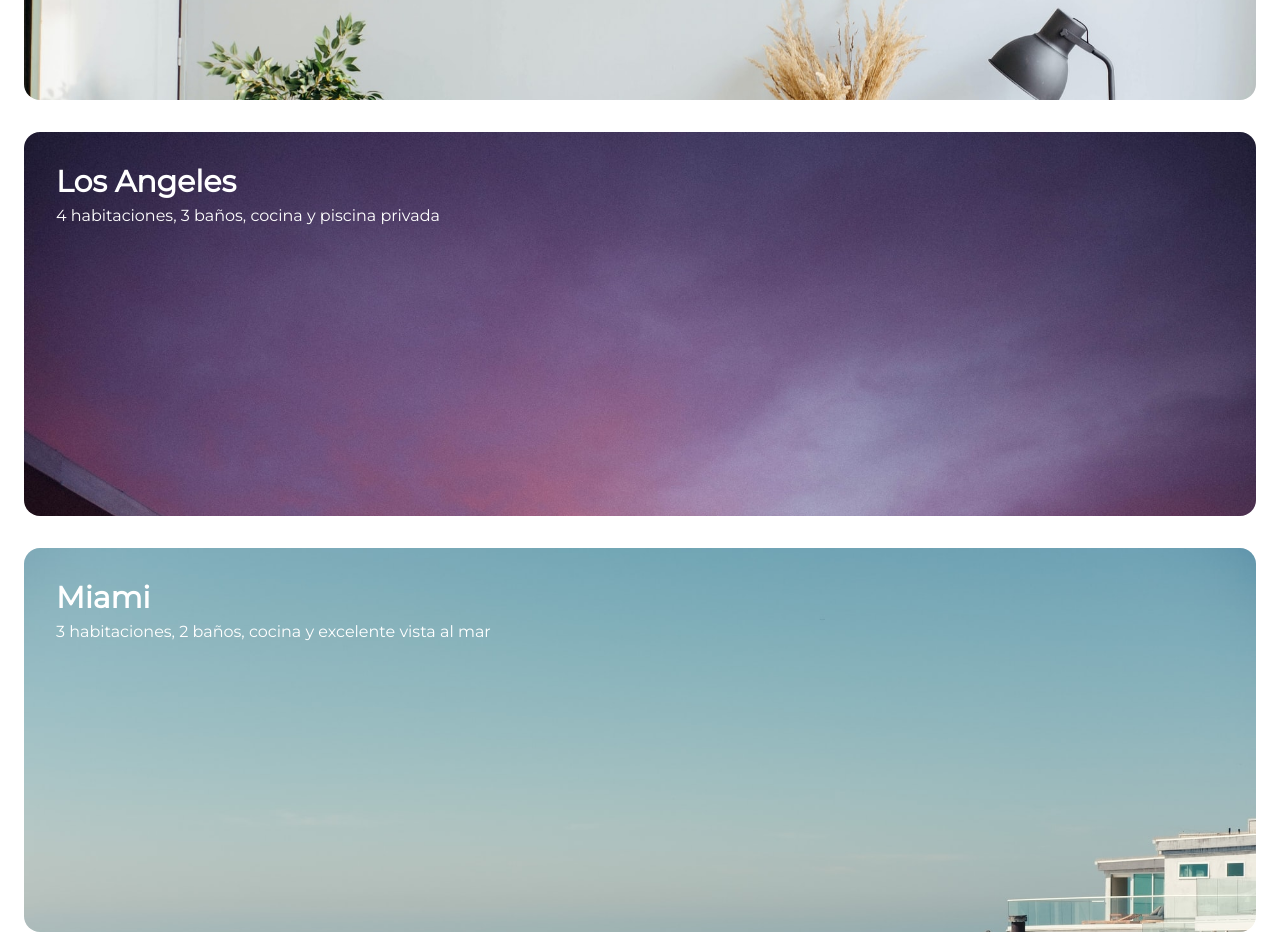
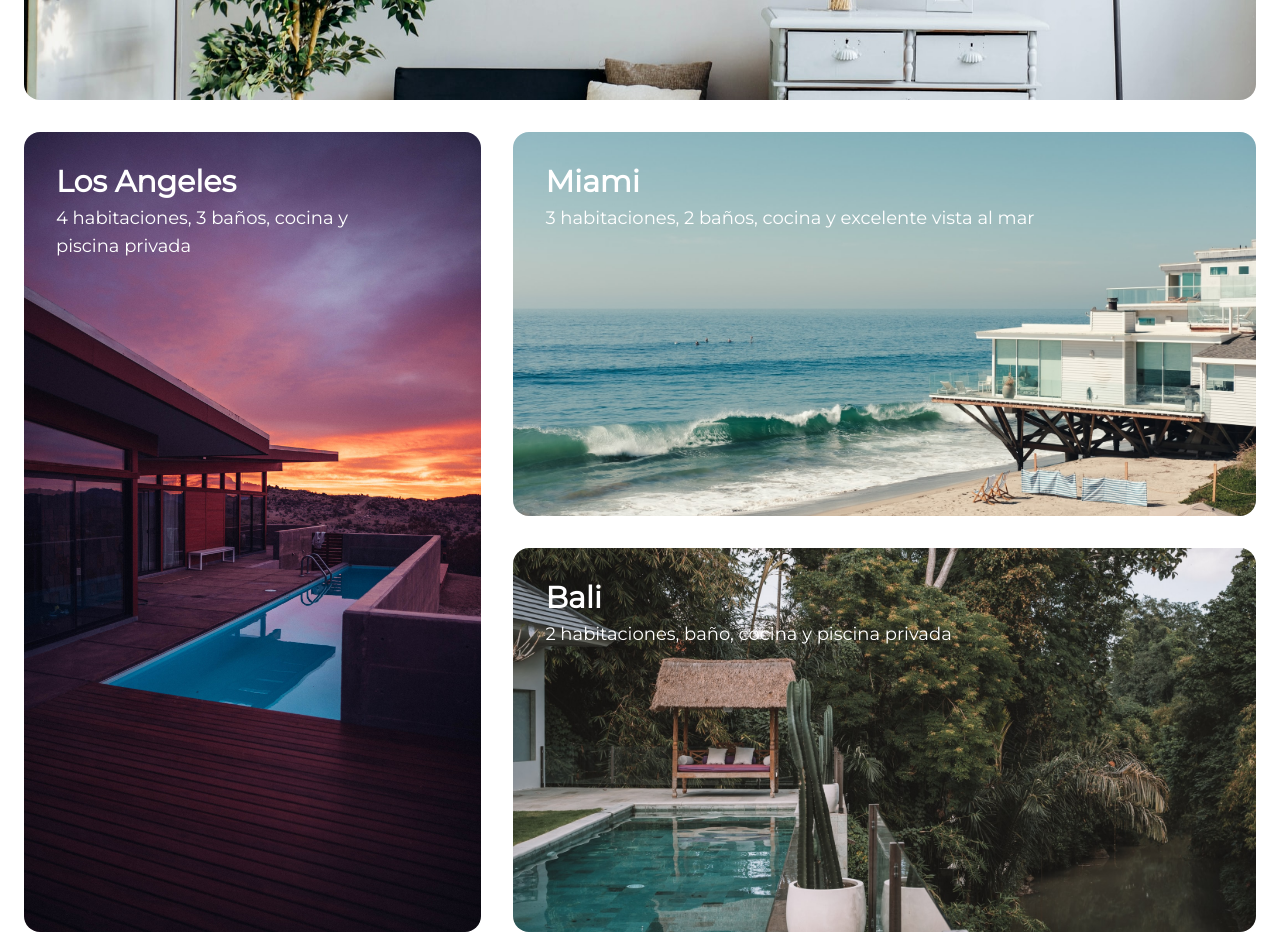
Before and after one commit to felipemunozca/platzi_cursoBasicoDeTailwind, a website: page public/index.html in a window 1280 px wide. Shown: the part 1220-2172 px from the top of the page. Drawn offline with Linux system fonts and the light colour scheme.

Commit message:
Clase 24 terminada.

```diff
--- a/public/index.html
+++ b/public/index.html
@@ -161,21 +161,33 @@
             <!-- 19.2: Se crean diferentes div contenedores de las imágenes ya que algunos tendrán mas de dos imágenes por fila. -->
             <!-- space-y-6 -->
             <div class="w-full h-full flex flex-col  items-center justify-center">
-                <div class="w-full h-96 bg-chicago bg-cover rounded-2xl mb-8">
+                <!-- 24.4: Para centrar la imagen de fondo del div, utilizar la clase bg-center. -->
+                <div class="w-full h-96 bg-chicago bg-cover bg-center rounded-2xl mb-8 lg:text-lg">
                     <p class="CardRentTitle">Chicago</p>
                     <p class="text-md pl-8 text-white mr-24">2 habitaciones, baño y cocina</p>
                 </div>
-                <div class="w-full h-96 bg-LA bg-cover rounded-2xl mb-8">
+                <!-- 24.1: Se crea un nuevo div para mostrar los destinos destacados como un mosaico.
+                En pantallas de tamaño lg o superior, la altura sera de un tercio, se utiliza flex para reordenar el contenido,
+                -->
+                <div class="w-full lg:h-1/3 lg:flex lg:flex-none">
+                    <!-- 24.3: El div con la imagen de Los Angeles utilizara un tres quintos 3/5 del tamaño de la pantalla, asi
+                    quedara una imagen que ocupa mas espacio, y dos imágenes pequeñas al lado derecho. -->
+                    <div class="w-full h-96 bg-LA bg-cover bg-center rounded-2xl mb-8
+                    lg:w-3/5 lg:h-auto lg:text-lg">
                         <p class="CardRentTitle">Los Angeles</p>
                         <p class="text-md pl-8 text-white mr-24">4 habitaciones, 3 baños, cocina y piscina privada</p>
                     </div>
-                <div class="w-full h-96 bg-miami bg-cover rounded-2xl mb-8">
+                    <!-- 24.2: Se crea un nuevo div para volver a reordenar los destinos. -->
+                    <div class="w-full lg:flex lg:flex-col lg:pl-8">
+                        <div class="w-full h-96 bg-miami bg-cover bg-center rounded-2xl mb-8 lg:text-lg">
                             <p class="CardRentTitle">Miami</p>
                             <p class="text-md pl-8 text-white mr-24">3 habitaciones, 2 baños, cocina y excelente vista al mar</p>
                         </div>
-                <div class="w-full h-96 bg-bali bg-cover rounded-2xl mb-8">
+                        <div class="w-full h-96 bg-bali bg-cover bg-center rounded-2xl mb-8 lg:text-lg">
                             <p class="CardRentTitle">Bali</p>
                             <p class="text-md pl-8 text-white mr-24">2 habitaciones, baño, cocina y piscina privada</p>
+                        </div>
+                    </div>
                 </div>
             </div>
         </div>
```
Also changed, not shown: public/css/tailwind.css. Lines whose indentation alone changed are shown as unchanged.
